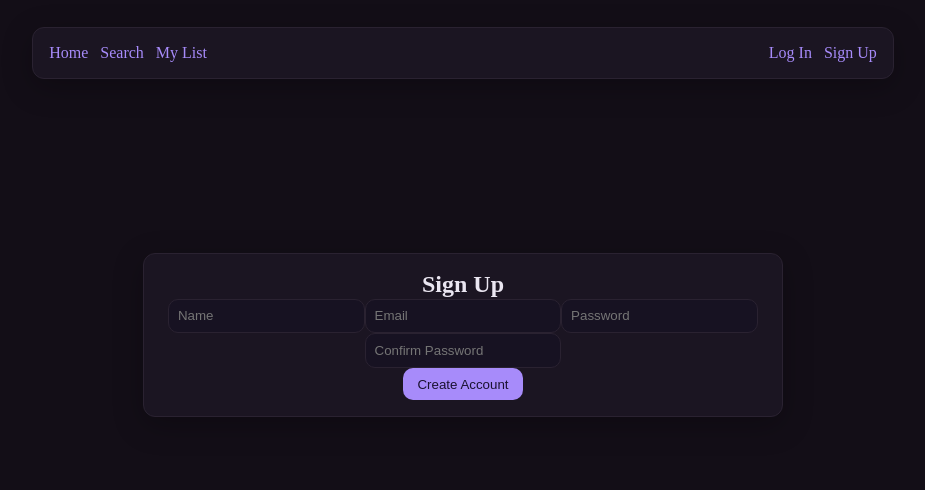
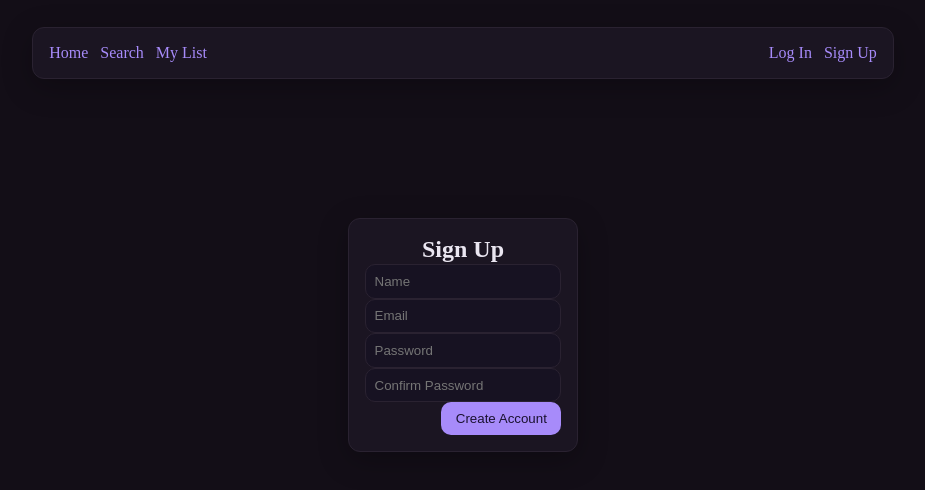
Before and after one commit to Xugknight/bookbound, a React (Vite) app in the folder frontend/: page /signup in a window 1280 px wide. Shown: the top 490 px of the page, without its empty margins (177-1102 px from the left). Built offline with nearby package versions, Linux system fonts and the light colour scheme.

Commit message:
fix spacing on search page, fix fields not properly stacking on forms, further improve rate limiter

```diff
--- a/frontend/src/index.css
+++ b/frontend/src/index.css
@@ -330,3 +330,24 @@ select {
     gap: .75rem;
   }
 }
+
+.form-grid {
+  display: grid;
+  grid-template-columns: 1fr;
+  gap: var(--gap);
+}
+
+.form-grid>* {
+  width: 100%;
+}
+
+.form-actions {
+  grid-column: 1 / -1;
+  display: flex;
+  justify-content: flex-end;
+  gap: var(--gap);
+}
+
+.book-title {
+  font-weight: 600;
+}
--- a/frontend/src/pages/SearchPage/SearchPage.jsx
+++ b/frontend/src/pages/SearchPage/SearchPage.jsx
@@ -66,12 +66,13 @@ export default function SearchPage() {
   const totalPages = Math.max(1, Math.ceil(numFound / 20));
 
   return (
-    <section className="stack">
-      <div className="card page-card">
+    <section className="center-page">
+      <div className="page-card card">
         <h1 className="page-title">Search Open Library</h1>
         <form className="search-form" onSubmit={handleSubmit}>
           <input
             type="search"
+            name='query'
             placeholder="Title, Author, Keywords…"
             value={query}
             onChange={(e) => { setQuery(e.target.value); }}
@@ -100,7 +101,7 @@ export default function SearchPage() {
                     {src ? <img src={src} alt="" /> : <span className="muted small">No cover</span>}
                   </div>
                   <div>
-                    <div style={{ fontWeight: 600 }}>{book.title}</div>
+                    <div className="book-title">{book.title}</div>
                     <div className="muted small">{authors}</div>
                     {book.firstPublishYear && (
                       <div className="muted small">First published: {book.firstPublishYear}</div>
```
Also changed, not shown: 1 other file (tests, documents, lock files or other folders).
